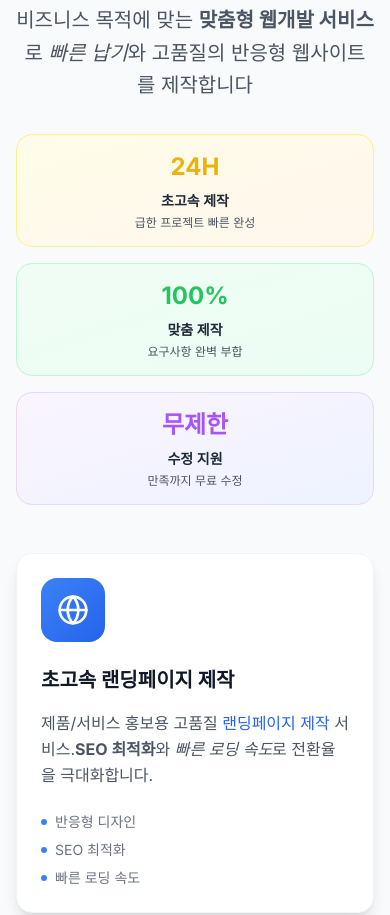
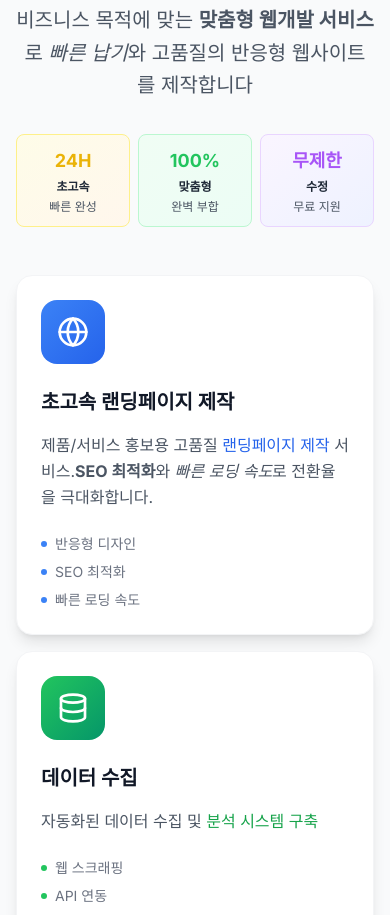
Before and after one commit to wjb127/webapp-landing-maker, a Next.js app: page / in a window 390 px wide. Shown: the part 1120-2035 px from the top of the page. Built offline with nearby package versions, Linux system fonts and the light colour scheme.

Commit message:
Refactor key features section with responsive design and compact text
Co-authored-by: qhv147 <qhv147@gmail.com>

```diff
--- a/src/app/page.tsx
+++ b/src/app/page.tsx
@@ -194,21 +194,21 @@ export default function Home() {
               </p>
 
             {/* Key Features */}
-            <div className="grid grid-cols-1 sm:grid-cols-3 gap-4 sm:gap-6 mt-8 sm:mt-12">
-              <div className="bg-gradient-to-br from-yellow-50 to-orange-50 rounded-2xl p-4 sm:p-6 lg:p-8 border border-yellow-200 hover:shadow-lg transition-shadow">
-                <div className="text-2xl sm:text-3xl lg:text-4xl font-bold text-yellow-500 mb-2">24H</div>
-                <div className="text-sm sm:text-base lg:text-lg font-semibold text-gray-800 mb-1">초고속 제작</div>
-                <div className="text-xs sm:text-sm text-gray-600 leading-tight">급한 프로젝트 빠른 완성</div>
+            <div className="grid grid-cols-3 gap-2 sm:gap-4 lg:gap-6 mt-8 sm:mt-12">
+              <div className="bg-gradient-to-br from-yellow-50 to-orange-50 rounded-lg sm:rounded-2xl p-3 sm:p-6 lg:p-8 border border-yellow-200 hover:shadow-lg transition-shadow text-center">
+                <div className="text-lg sm:text-2xl lg:text-4xl font-bold text-yellow-500 mb-1 sm:mb-2">24H</div>
+                <div className="text-xs sm:text-sm lg:text-lg font-semibold text-gray-800 mb-1">초고속</div>
+                <div className="text-xs sm:text-sm text-gray-600 leading-tight">빠른 완성</div>
               </div>
-              <div className="bg-gradient-to-br from-green-50 to-emerald-50 rounded-2xl p-4 sm:p-6 lg:p-8 border border-green-200 hover:shadow-lg transition-shadow">
-                <div className="text-2xl sm:text-3xl lg:text-4xl font-bold text-green-500 mb-2">100%</div>
-                <div className="text-sm sm:text-base lg:text-lg font-semibold text-gray-800 mb-1">맞춤 제작</div>
-                <div className="text-xs sm:text-sm text-gray-600 leading-tight">요구사항 완벽 부합</div>
+              <div className="bg-gradient-to-br from-green-50 to-emerald-50 rounded-lg sm:rounded-2xl p-3 sm:p-6 lg:p-8 border border-green-200 hover:shadow-lg transition-shadow text-center">
+                <div className="text-lg sm:text-2xl lg:text-4xl font-bold text-green-500 mb-1 sm:mb-2">100%</div>
+                <div className="text-xs sm:text-sm lg:text-lg font-semibold text-gray-800 mb-1">맞춤형</div>
+                <div className="text-xs sm:text-sm text-gray-600 leading-tight">완벽 부합</div>
               </div>
-              <div className="bg-gradient-to-br from-purple-50 to-indigo-50 rounded-2xl p-4 sm:p-6 lg:p-8 border border-purple-200 hover:shadow-lg transition-shadow">
-                <div className="text-2xl sm:text-3xl lg:text-4xl font-bold text-purple-500 mb-2">무제한</div>
-                <div className="text-sm sm:text-base lg:text-lg font-semibold text-gray-800 mb-1">수정 지원</div>
-                <div className="text-xs sm:text-sm text-gray-600 leading-tight">만족까지 무료 수정</div>
+              <div className="bg-gradient-to-br from-purple-50 to-indigo-50 rounded-lg sm:rounded-2xl p-3 sm:p-6 lg:p-8 border border-purple-200 hover:shadow-lg transition-shadow text-center">
+                <div className="text-lg sm:text-2xl lg:text-4xl font-bold text-purple-500 mb-1 sm:mb-2">무제한</div>
+                <div className="text-xs sm:text-sm lg:text-lg font-semibold text-gray-800 mb-1">수정</div>
+                <div className="text-xs sm:text-sm text-gray-600 leading-tight">무료 지원</div>
               </div>
             </div>
           </div>
```
